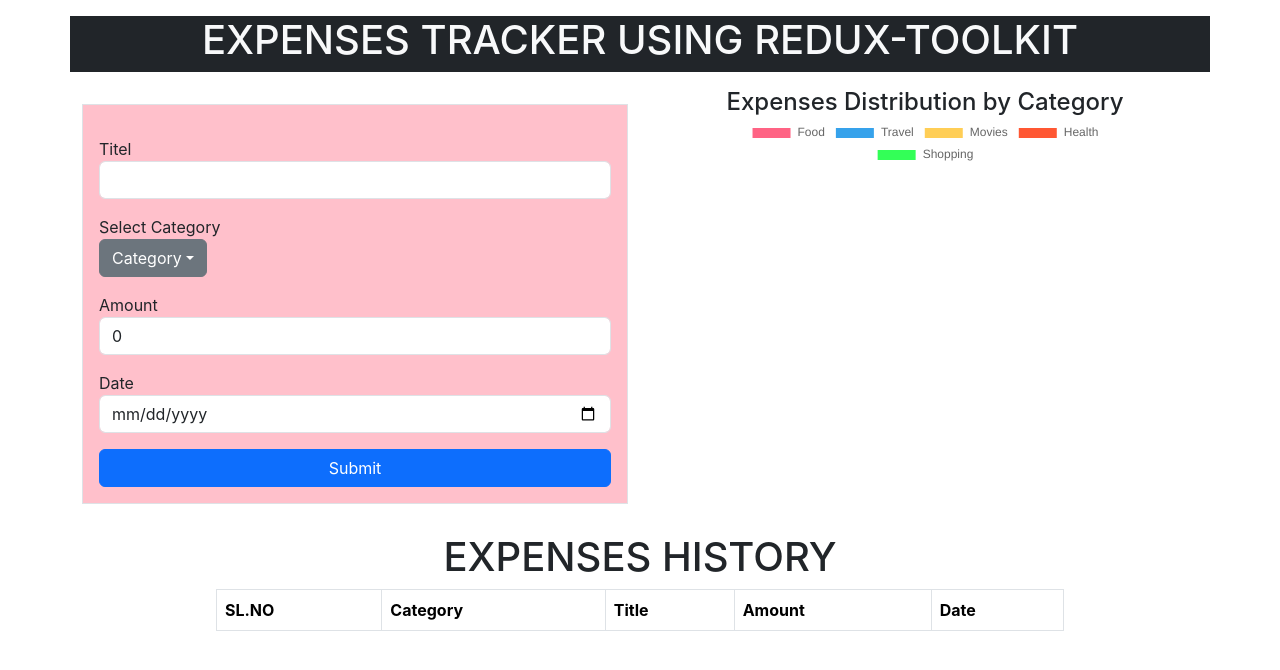
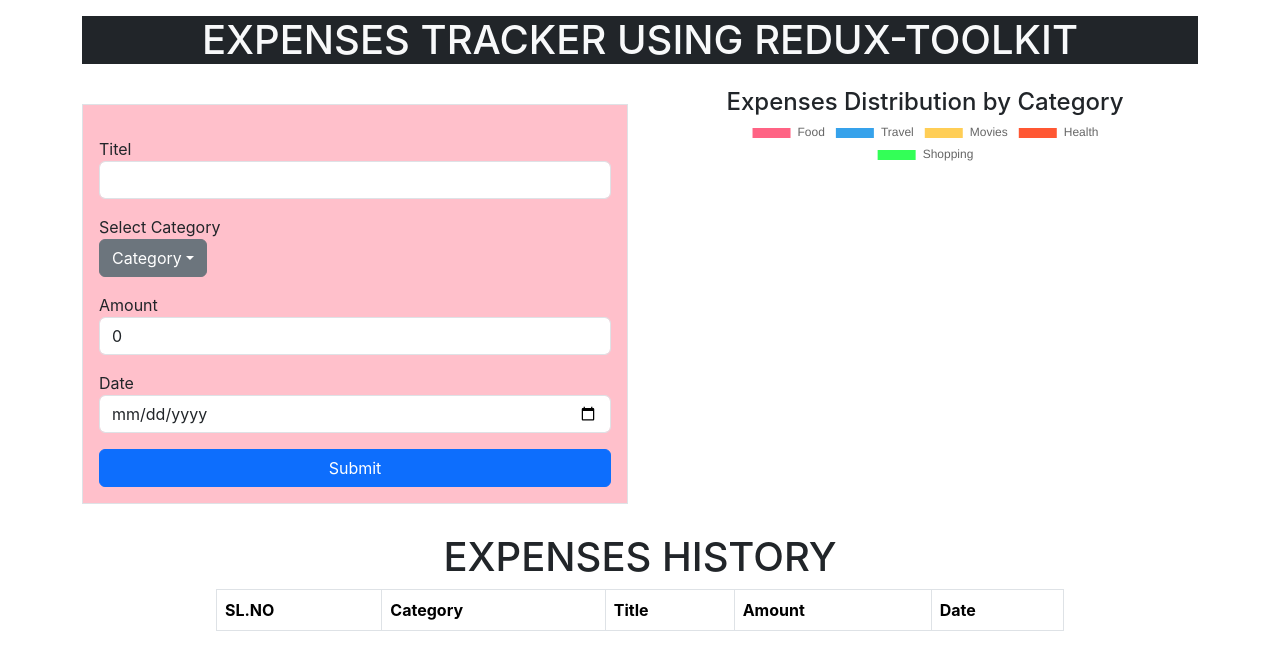
Before and after one commit to bathiniharish7/project-expense-tracker, a React (Create React App) app: page / in a window 1280 px wide. Shown: the top 670 px of the page. Built offline with nearby package versions, Linux system fonts and the light colour scheme.

Commit message:
Backgroud color Added

```diff
--- a/src/App.js
+++ b/src/App.js
@@ -11,8 +11,8 @@ function App() {
     <div className="container">
 
       <div className='row mt-3 '>
-        <div className='col-12 bg-dark text-light '>
-          <h1 className='text-center '>EXPENSES TRACKER USING REDUX-TOOLKIT</h1>
+        <div className='col-12 ' >
+          <h1 className='text-center bg-dark text-light '>EXPENSES TRACKER USING REDUX-TOOLKIT</h1>
         </div>
       </div>
 
```
